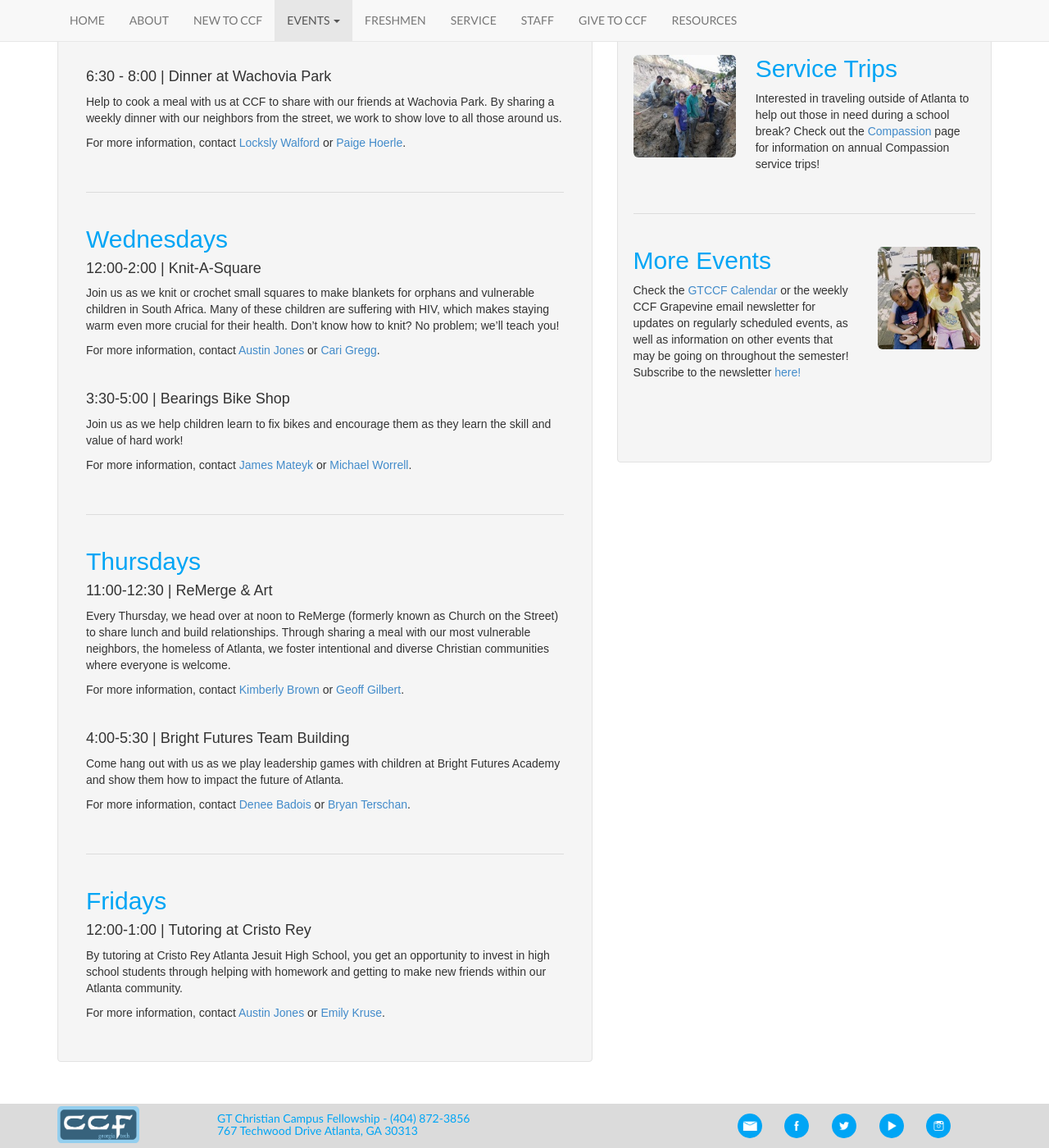
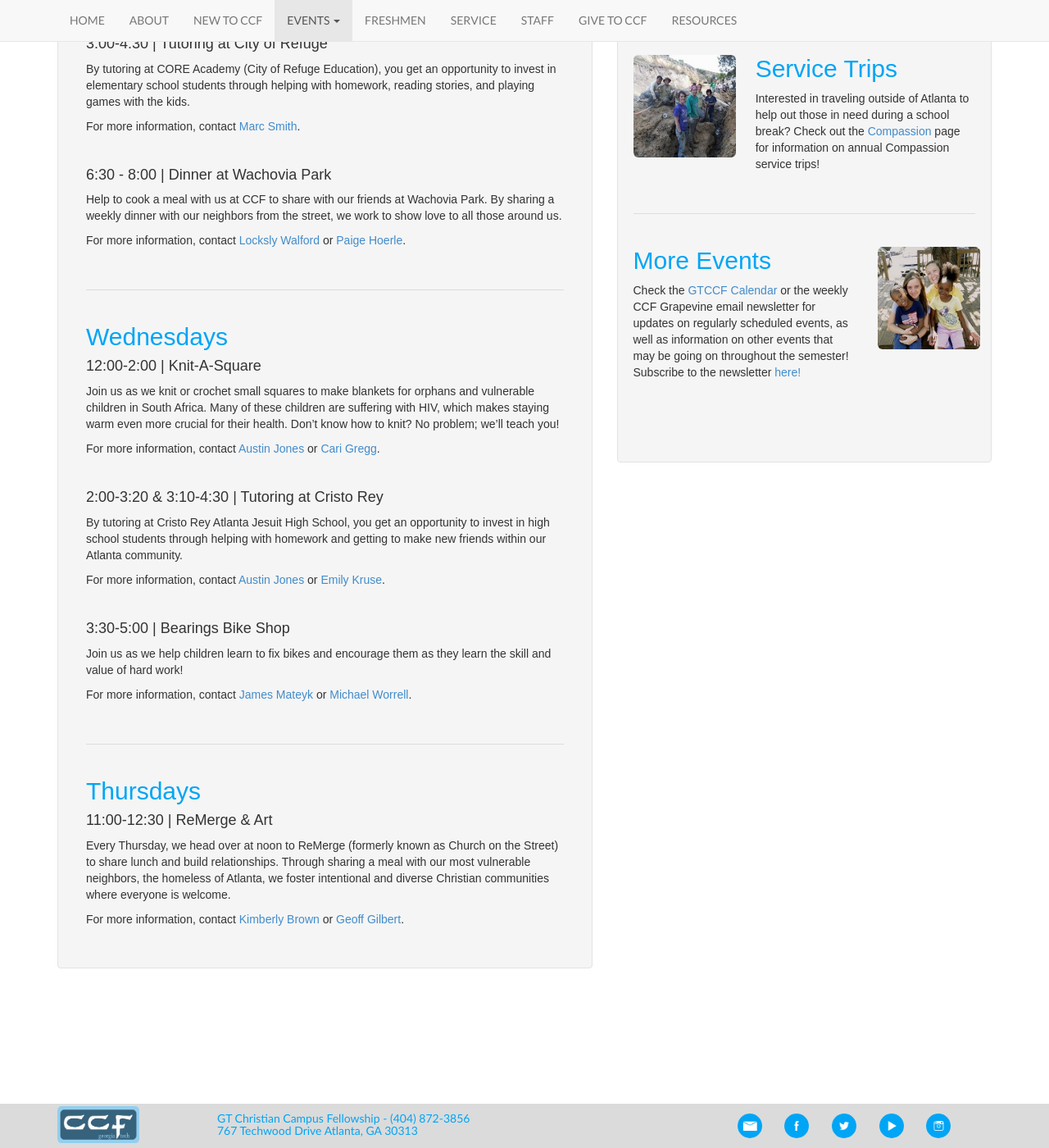
Before and after one commit to gtccf/gtccf.github.io, a Jekyll site: the page built from events/compassion/index.html, in a window 1280 px wide and 1400 px high, scrolled down 728 px. Shown: the whole window at 82% size. Built offline with Jekyll 4.4.1, drawn with Linux system fonts in a browser that asks for light colours; nearby versions of some CDN libraries; part of the change alters nothing that is shown; some of the changed text lies outside the part shown.

Commit message:
Edit Weekly Events
Moved Bright Futures to Monday and Cristo Rey to Wednesday. Edited
times, removed Friday Tab.

```diff
--- a/events/compassion/index.html
+++ b/events/compassion/index.html
@@ -18,9 +18,16 @@ layout: default
         <div class="well profile">
           <div class="col-xs-12">
             <div class="blue"><h2>Mondays</h2></div>
-            <h4>3:00-4:30  |  Making Sandwiches at CCF for Open Door</h4>
-            <p>On Mondays, we make sandwiches for our friends at Open Door and they distribute them to people on the street who need food. </p>
-            <p>For more information, contact <a href="mailto:james@gtccf.org">James Mateyk</a></p>
+            <h4>3:00-4:30  |  Making Sandwiches at CCF</h4>
+            <p>On Mondays, we meet at the CCF house and make sandwiches for our friends on the streets. </p>
+            <p>For more information, contact <a href="mailto:james@gtccf.org">James Mateyk</a> or <a href="mailto:rebecca@gtccf.org">Rebecca Seasholtz</a>.</p>
+
+            <br>
+
+            <h4>4:30-6:00  |  Bright Futures Team Building</h4>
+            <p>Come hang out with us as we play leadership games with children at Bright Futures Academy and show them how to impact the future of Atlanta.</p>
+            <p>For more information, contact <a
+            href="denee@gtccf.org">Denee Badois</a> or <a href="mailto:bryan@gtccf.org">Bryan Terschan</a>.</p>
 
             <br><br>
             <div class="divider"></div>
@@ -60,6 +67,12 @@ layout: default
 
             <br>
 
+            <h4>2:00-3:20 & 3:10-4:30 |  Tutoring at Cristo Rey</h4>
+            <p>By tutoring at Cristo Rey Atlanta Jesuit High School, you get an opportunity to invest in high school students through helping with homework and getting to make new friends within our Atlanta community.</p>
+            <p>For more information, contact <a href="mailto:austin@gtccf.org">Austin Jones</a> or <a href="mailto:emily@gtccf.org">Emily Kruse</a>.</p>
+
+            <br>
+
             <h4>3:30-5:00  |  Bearings Bike Shop</h4>
             <p>Join us as we help children learn to fix bikes and encourage them as they learn the skill and value of hard work!</p>
             <p>For more information, contact <a href="mailto:james@gtccf.org">James Mateyk</a> or <a href="mailto:michael@gtccf.org">Michael Worrell</a>.</p>
@@ -77,25 +90,16 @@ layout: default
             <p>Every Thursday, we head over at noon to ReMerge (formerly known as Church on the Street) to share lunch and build relationships. Through sharing a meal with our most vulnerable neighbors, the homeless of Atlanta, we foster intentional and diverse Christian communities where everyone is welcome.</p>
             <p>For more information, contact <a href="kimberly@gtccf.org">Kimberly Brown</a> or <a href="geoff@gtccf.org">Geoff Gilbert</a>.</p>
 
-            <br>
-
-            <h4>4:00-5:30  |  Bright Futures Team Building</h4>
-            <p>Come hang out with us as we play leadership games with children at Bright Futures Academy and show them how to impact the future of Atlanta.</p>
-            <p>For more information, contact <a
-            href="denee@gtccf.org">Denee Badois</a> or <a href="mailto:bryan@gtccf.org">Bryan Terschan</a>.</p>
-
             <!--<h4>4:00-7:00  |  Dinner at Eden Village</h4>
             <p>Through serving dinner to the women and children at Eden Village in City of Refuge, you can participate in feeding the hungry and providing healthy meals to resident families. By serving a meal, you are able to partner with City of Refuge in their mission to restore lives and give residents the tools needed to live independently.</p>
             <p>For more information, contact <a href="mailto:riley@gtccf.org">Riley Adams</a>.</p>-->
 
-            <br><br>
+            <!--<br><br>
             <div class="divider"></div>
-            <br>
+            <br>-->
 
-            <div class="blue"><h2>Fridays</h2></div>
-            <h4>12:00-1:00  |  Tutoring at Cristo Rey</h4>
-            <p>By tutoring at Cristo Rey Atlanta Jesuit High School, you get an opportunity to invest in high school students through helping with homework and getting to make new friends within our Atlanta community.</p>
-            <p>For more information, contact <a href="mailto:austin@gtccf.org">Austin Jones</a> or <a href="mailto:emily@gtccf.org">Emily Kruse</a>.</p>
+            <!--div class="blue"><h2>Fridays</h2></div>-->
+
             <!--<h4>2:00-3:00  |  Letters to Prisoners</h4>
             <p>Help us write letters to inmates at the Atlanta Transitional Center. Because these men often feel rejected and devalued by society, they need our encouragement and support to re-enter the world with a positive outlook. Your letter can make a huge difference in making these inmates feel loved!</p>
             <p>For more information, contact <a href="mailto:donovan@gtccf.org">Donovan Harper</a>.</p>-->
```
